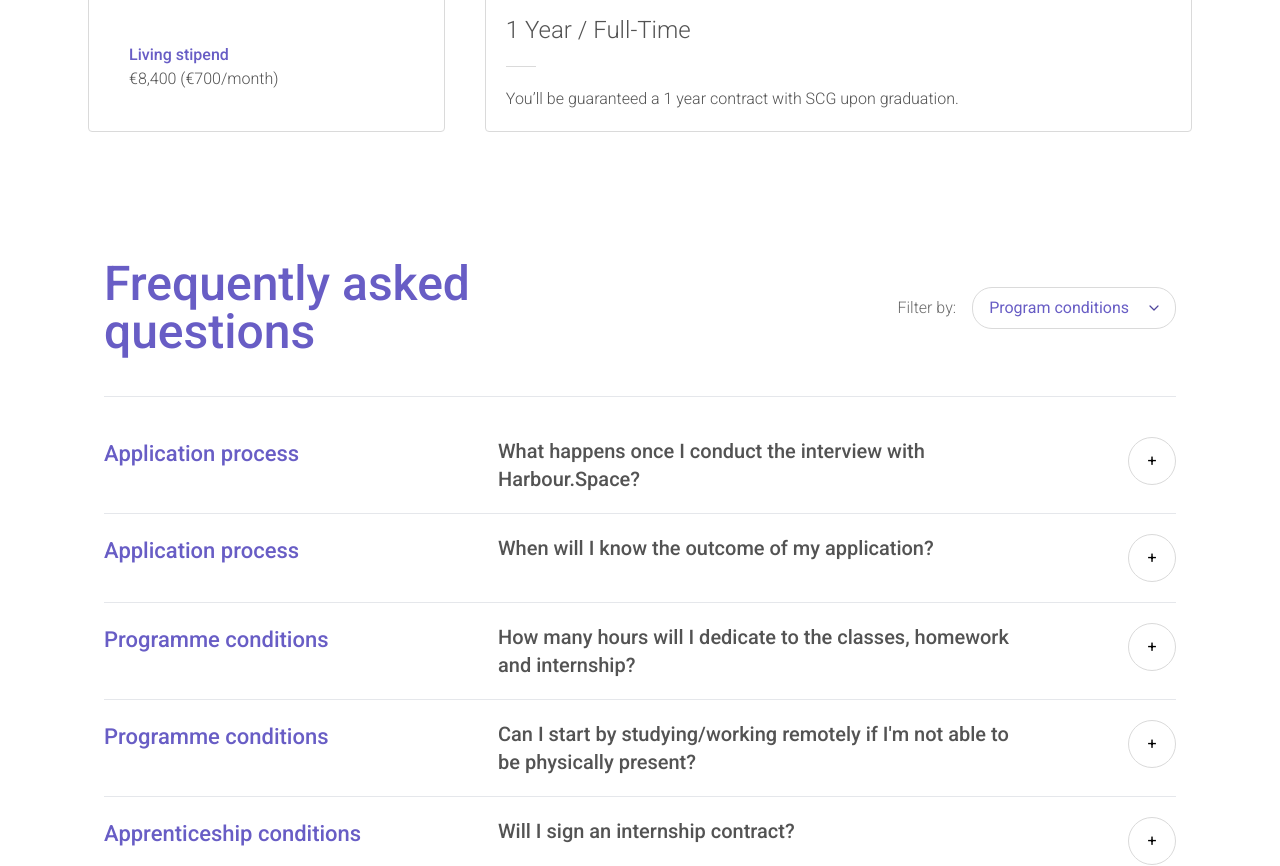
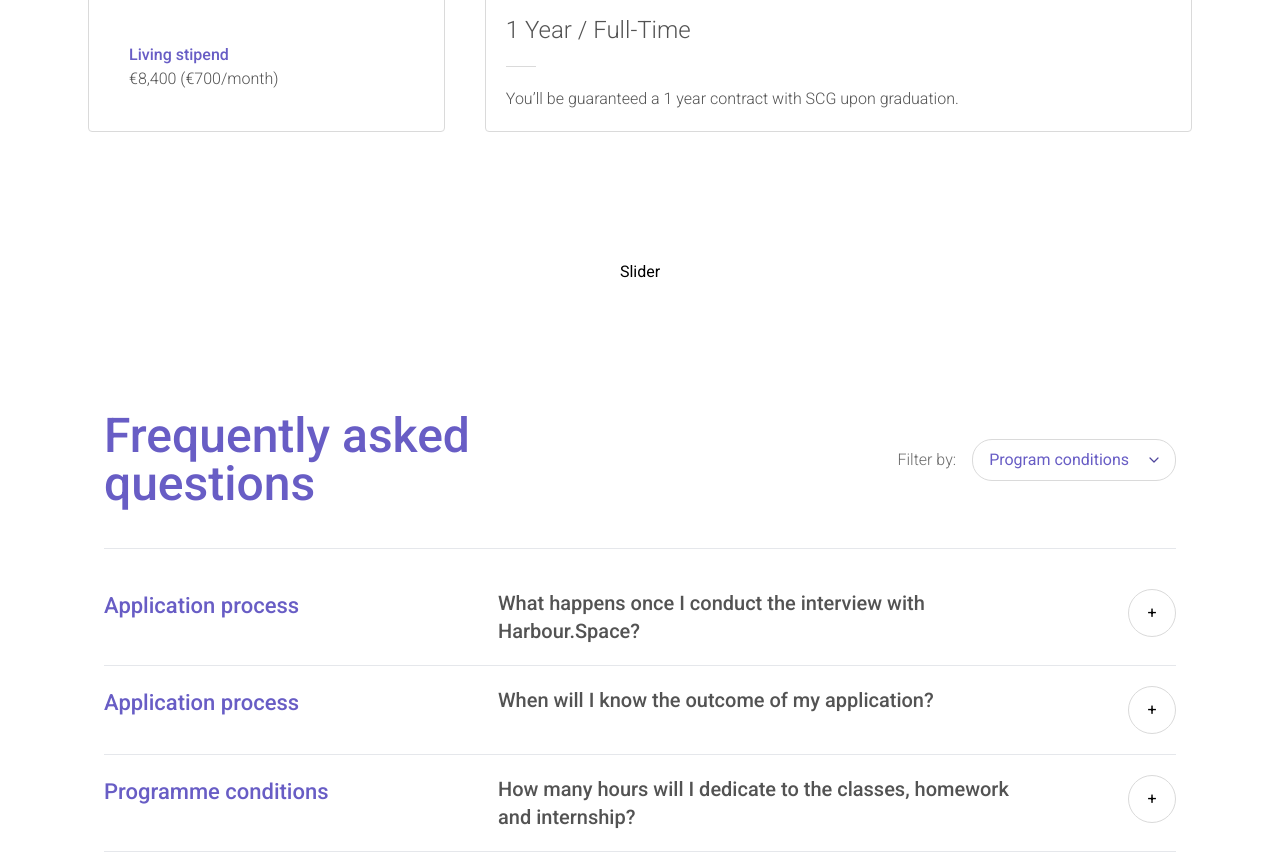
Before and after one commit to totisama/harbourspace-challenge, a Next.js app: page / in a window 1280 px wide. Shown: the part 1760-2626 px from the top of the page. Built offline with nearby package versions, Linux system fonts and the light colour scheme.

Commit message:
Add SliderSection Component

```diff
--- /dev/null
+++ b/src/app/components/SliderSection.jsx
@@ -0,0 +1,9 @@
+import Section from './Section'
+
+export default function SliderSection () {
+  return (
+    <Section>
+      <h1>Slider</h1>
+    </Section>
+  )
+}
--- a/src/app/page.js
+++ b/src/app/page.js
@@ -1,12 +1,14 @@
 import AboutSection from './components/AboutSection'
 import FAQSection from './components/FAQSection'
 import FirstSection from './components/FirstSection'
+import SliderSection from './components/SliderSection'
 
 export default function Home () {
   return (
     <main className="flex flex-col justify-center items-center pb-28">
       <FirstSection />
       <AboutSection />
+      <SliderSection />
       <FAQSection />
     </main>
   )
```
